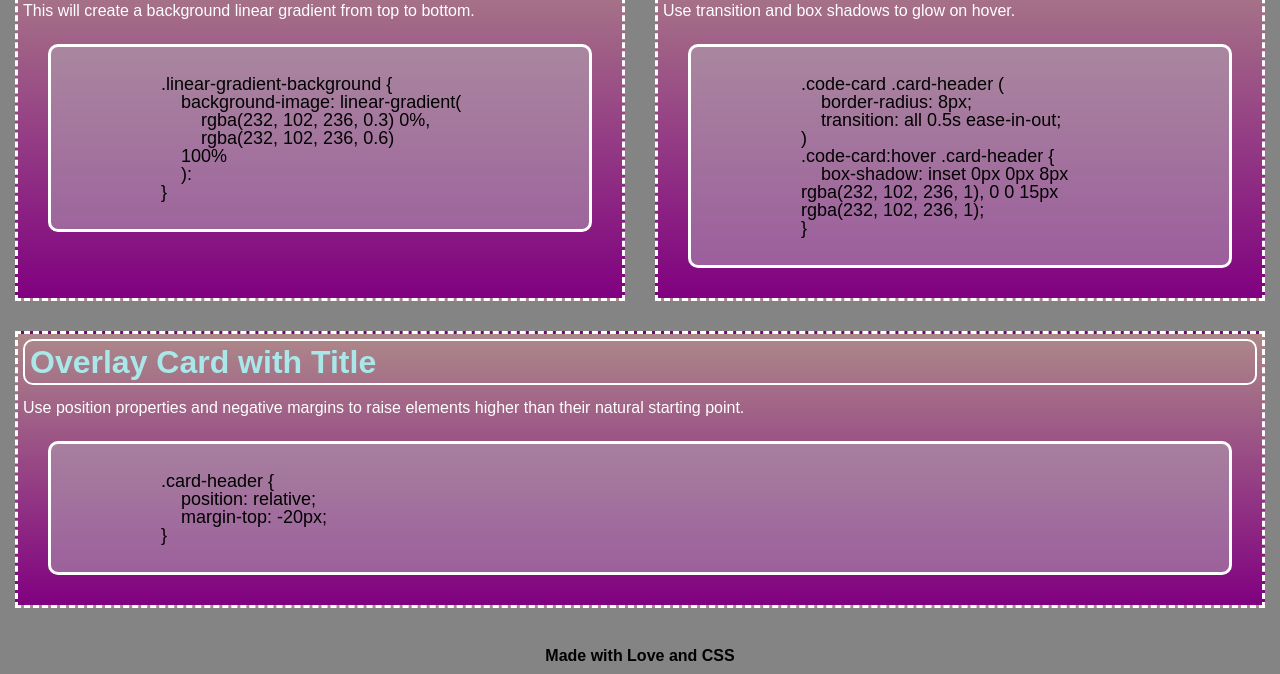
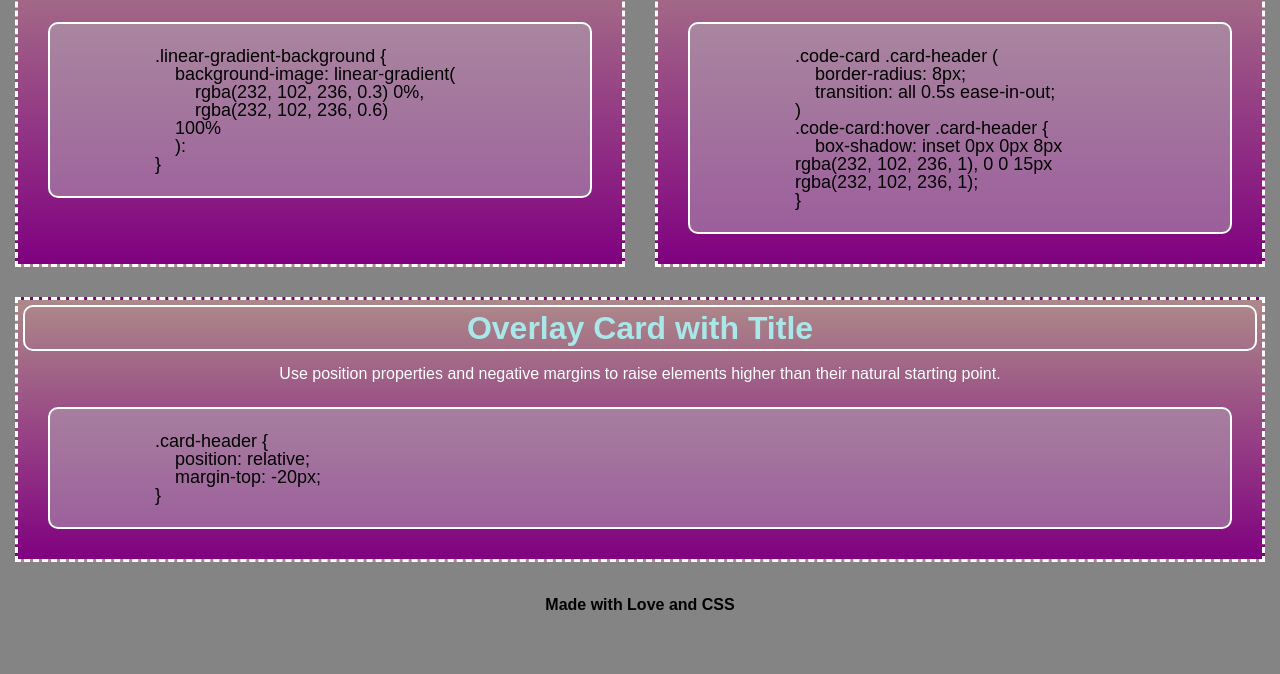
Before and after one commit to PeterKim89/CSS-Cheat-Sheet, a plain HTML site: page index.html in a window 1280 px wide. Shown: the part 610-1284 px from the top of the page. After the commit the page ends 1228 px from the top, so only its background shows below. Drawn offline with Linux system fonts and the light colour scheme.

Commit message:
Consolidated css into shared variable names

```diff
--- a/assets/style.css
+++ b/assets/style.css
@@ -1,5 +1,6 @@
 :root {
 --header-color: rgb(169, 231, 233);
+--padding: 5px;
 --main-background: rgba(16, 16, 16, 0.513);
 --card-background: linear-gradient(to top, purple, rgb(173, 137, 137));
 --card-text-color: white;
@@ -7,6 +8,7 @@
 --code-card-text-color: black;
 --border-color: white;
 --border-radius: 10px;
+--border-width: 2px;
 }
 
 html {
@@ -14,7 +16,7 @@ html {
 }
 header {
     margin: 25px;
-    padding: 10px;
+    padding: var(--padding);
     text-align: center;
 
 }
@@ -26,7 +28,7 @@ header h1 {
 }
 header p {
     margin-top: 10px;
-    padding: 5px;
+    padding: var(--padding);
     color: white;
     font-size: 1rem;
 }
@@ -37,9 +39,9 @@ main {
 }
 
 .card {
-    /* justify-content: space-evenly; */
+    justify-content: space-evenly;
     flex: 1 1 30%;
-    padding: 5px;
+    padding: var(--padding);
     margin: 15px;
     border-style: dashed;
     border-color: var(--border-color);
@@ -50,10 +52,11 @@ main {
     color: var(--header-color);
     font-size: 2rem;
     border-style: solid;
-    border-width: 2px;
+    border-width: var(--border-width);
     border-radius: var(--border-radius);
     border-color: var(--border-color);
-    padding: 5px;
+    padding: var(--padding);
+    text-align: center;
 }
 
 .card p {
@@ -61,14 +64,16 @@ main {
     margin-bottom: 15px;
     color: var(--card-text-color);
     font-size: 16px;
+    text-align: center;
 }
 
 .code-card {
     border: solid;
     margin: 25px;
-    padding: 10px;
+    padding: var(--padding);
     border-radius: var(--border-radius);
     border-color: var(--border-color);
+    border-width: var(--border-width);
     color: var(--code-card-text-color);
     background: var(--code-card-background);
     user-select: all;
@@ -83,7 +88,7 @@ code {
 
 footer {
     margin: 15px;
-    padding: 10px;
+    padding: var(--padding);
     text-align: center;
 
 }
```
